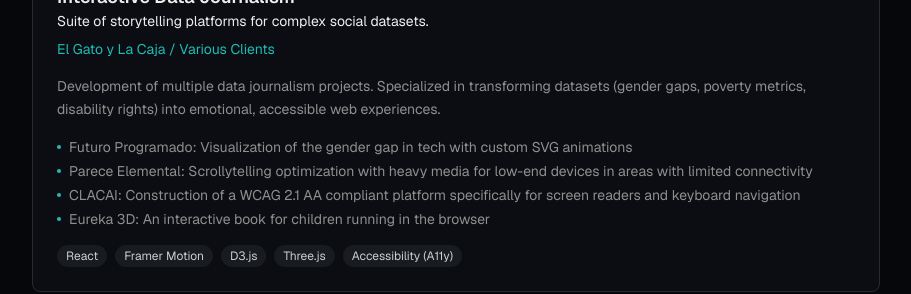
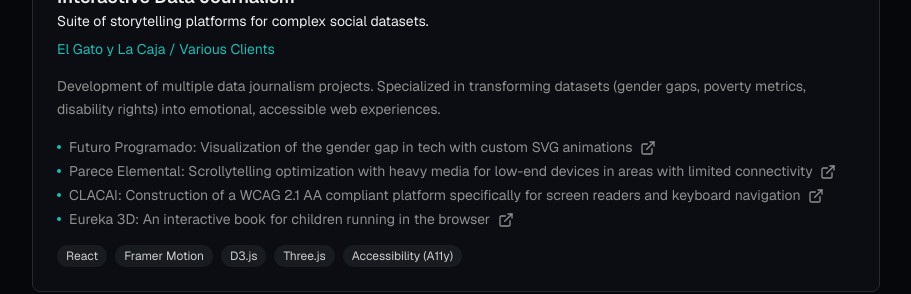
Before and after one commit to goljavi/portfolio, a Next.js app: page /en in a window 1280 px wide. Shown: the part 2700-2994 px from the top of the page, without its empty margins (184-1095 px from the left). Built offline with nearby package versions, Linux system fonts and the light colour scheme.

Commit message:
added extenal link icon

```diff
--- a/components/selected-work.tsx
+++ b/components/selected-work.tsx
@@ -343,7 +343,7 @@ function ProjectCard({ project, index }: { project: Project; index: number }) {
               <span className="mt-2 h-1 w-1 flex-shrink-0 rounded-full bg-primary" />
               {link ? (
                 <Link href={link} target="_blank" className="hover:underline hover:text-primary transition-colors">
-                  {text}
+                  {text} <ExternalLink className="h-4 w-4 inline-block ml-1" />
                 </Link>
               ) : (
                 <span>{text}</span>
```
